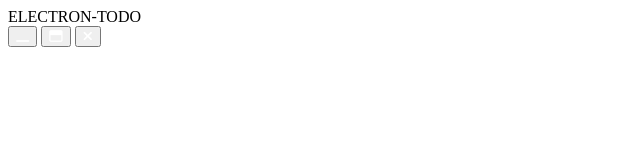
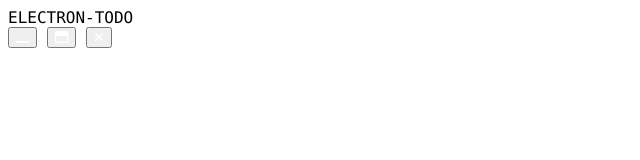
Before and after one commit to MYXXXlabs/electron-todo, a website: page src/index.html in a window 1280 px wide. Shown: the full height of the page, 0-640 px from the left. Drawn offline with Linux system fonts and the light colour scheme.

Commit message:
Set font family

```diff
--- a/src/styles/css/main.css
+++ b/src/styles/css/main.css
@@ -1,3 +1,6 @@
+html {
+    font-family: Consolas, monospace;
+}
 .fa {
     color: white;
 }
```
